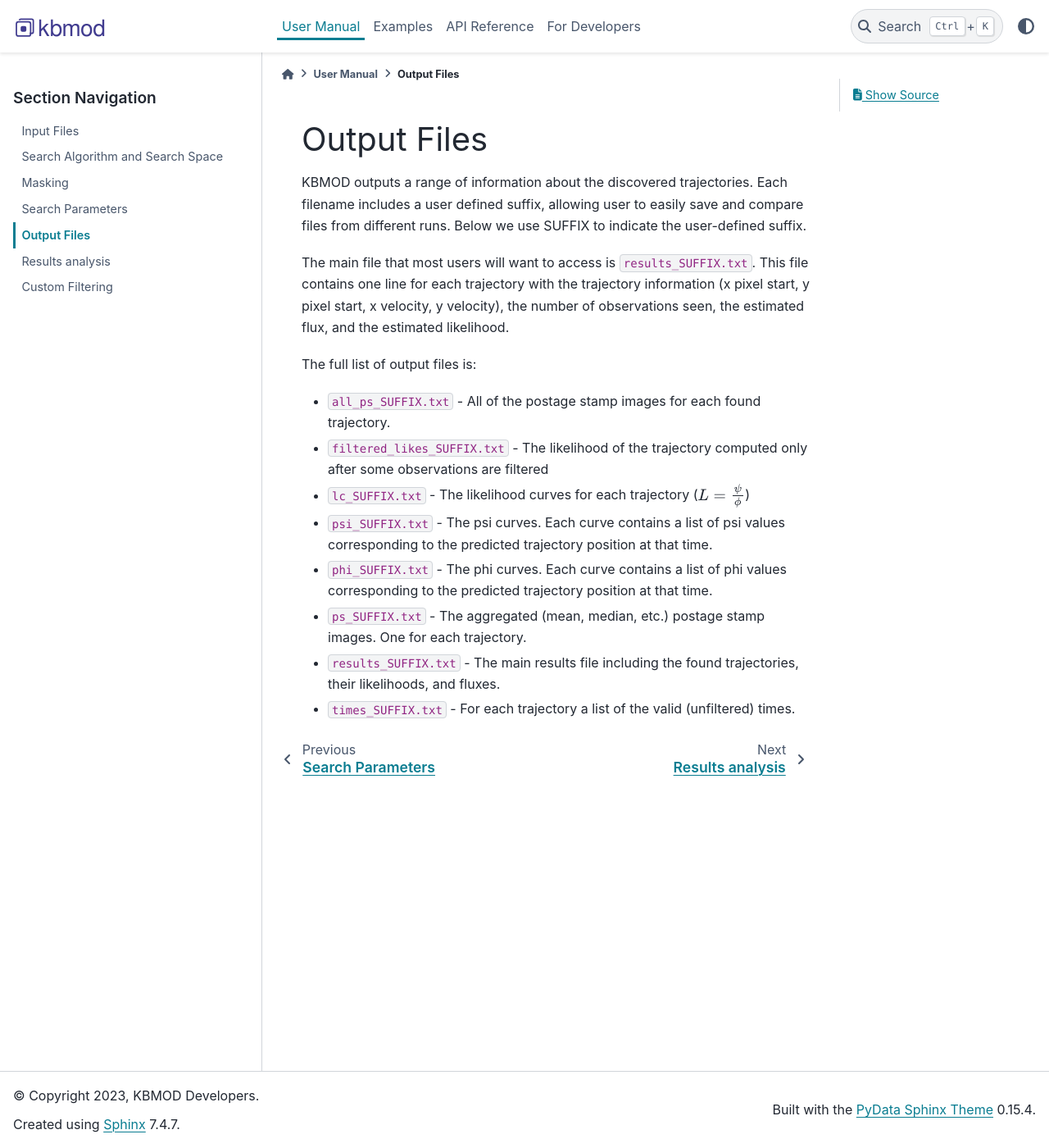
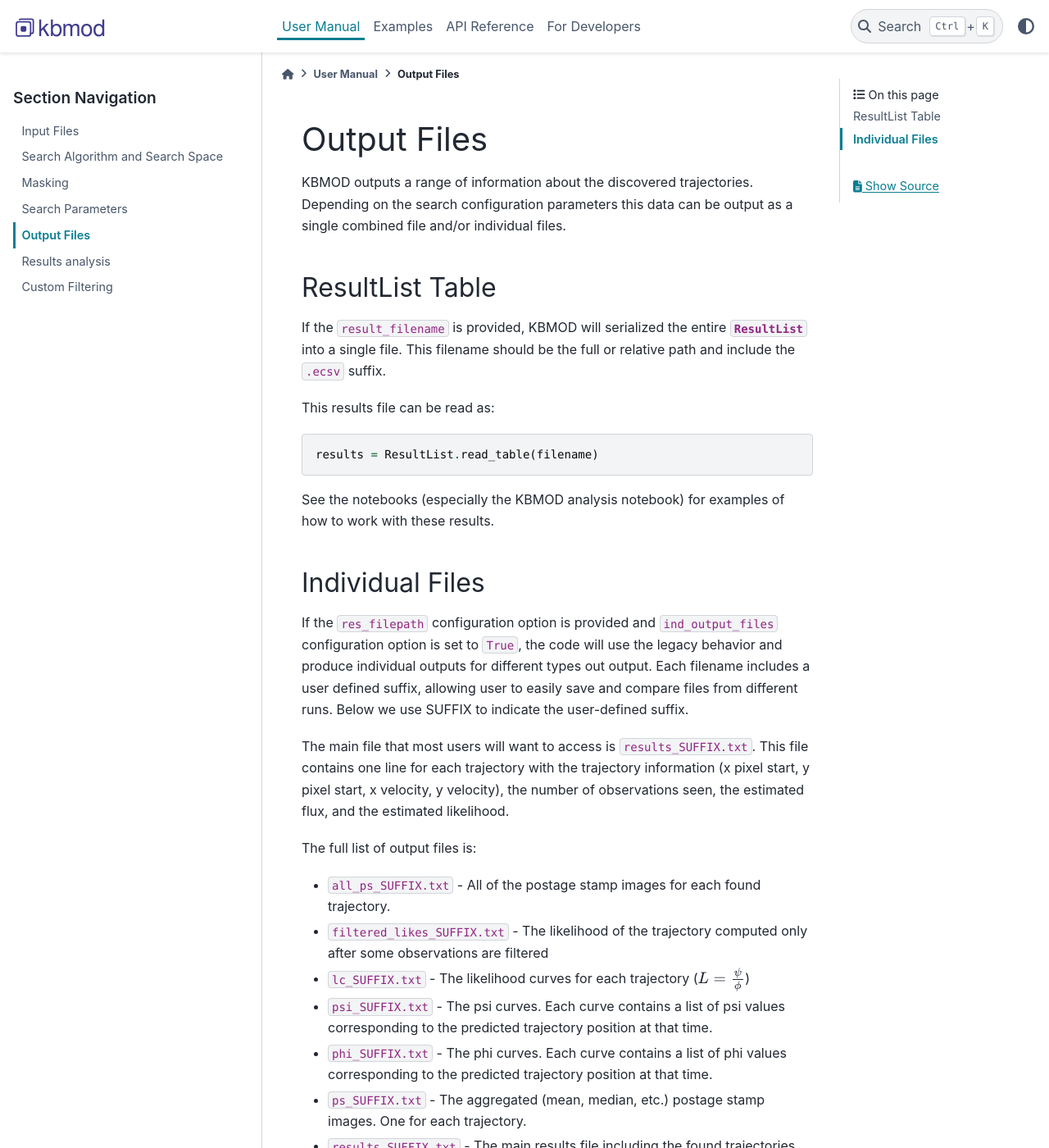
Before and after one commit to dirac-institute/kbmod, a Sphinx documentation site: the page built from docs/source/user_manual/output_files.rst, in a window 1280 px wide and 1400 px high. Shown: the whole window at 82% size. Built offline with Sphinx 7.4.7 and the PyData theme 0.15.4, drawn with Linux system fonts in a browser that asks for light colours; pages that are not in the unit, such as notebooks, are missing from menus.

```diff
--- a/docs/source/user_manual/output_files.rst
+++ b/docs/source/user_manual/output_files.rst
@@ -1,7 +1,24 @@
 Output Files
 ============
 
-KBMOD outputs a range of information about the discovered trajectories. Each filename includes a user defined suffix, allowing user to easily save and compare files from different runs. Below we use SUFFIX to indicate the user-defined suffix.
+KBMOD outputs a range of information about the discovered trajectories. Depending on the search configuration parameters this data can be output as a single combined file and/or individual files.
+
+ResultList Table
+----------------
+
+If the ``result_filename`` is provided, KBMOD will serialized the entire :py:class:`~kbmod.ResultList` into a single file. This filename should be the full or relative path and include the ``.ecsv`` suffix.
+
+This results file can be read as::
+
+    results = ResultList.read_table(filename)
+
+See the notebooks (especially the KBMOD analysis notebook) for examples of how to work with these results.
+
+
+Individual Files
+----------------
+
+If the ``res_filepath`` configuration option is provided and ``ind_output_files`` configuration option is set to ``True``, the code will use the legacy behavior and produce individual outputs for different types out output.  Each filename includes a user defined suffix, allowing user to easily save and compare files from different runs. Below we use SUFFIX to indicate the user-defined suffix.
 
 The main file that most users will want to access is ``results_SUFFIX.txt``. This file contains one line for each trajectory with the trajectory information (x pixel start, y pixel start, x velocity, y velocity), the number of observations seen, the estimated flux, and the estimated likelihood.
 
```
Also changed, not shown: 2 other files.
